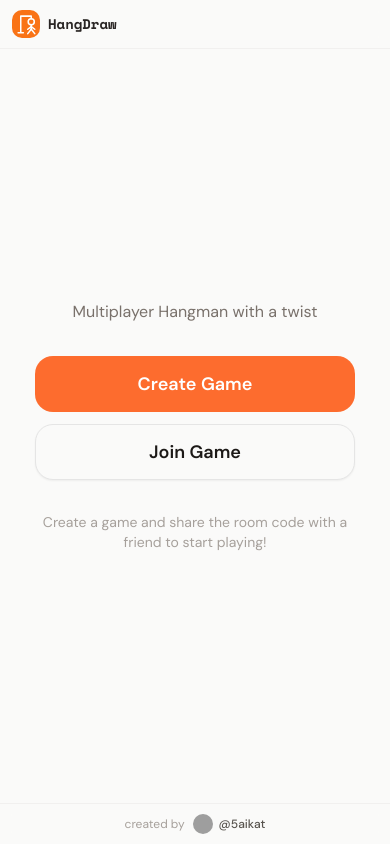
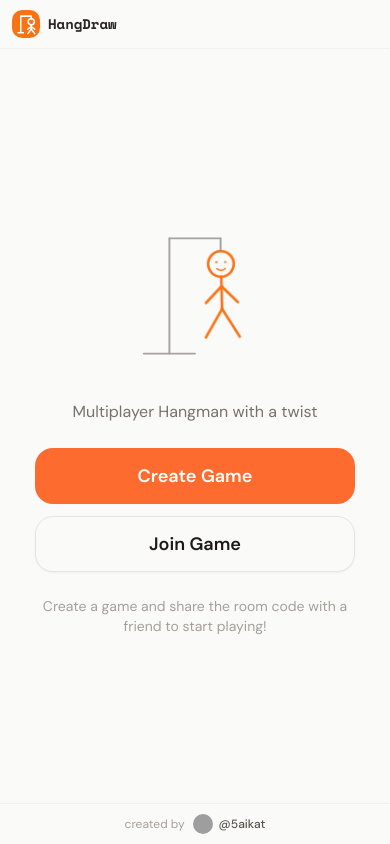
Before and after one commit to shokks/hangdraw, a Next.js app: page / in a window 390 px wide. Built offline with nearby package versions, Linux system fonts and the light colour scheme; grey boxes are pictures that could not be loaded.

Commit message:
Add animated hangman to home page
- Swaying body animation
- Arms and legs swing independently
- Cute face with blinking eyes and smile
- Orange color matching brand
- Responsive sizing for mobile/desktop

Co-authored-by: factory-droid[bot] <138933559+factory-droid[bot]@users.noreply.github.com>

```diff
--- a/app/page.tsx
+++ b/app/page.tsx
@@ -12,6 +12,65 @@ function generateRoomCode(): string {
     code += chars.charAt(Math.floor(Math.random() * chars.length));
   }
   return code;
+}
+
+function AnimatedHangman() {
+  return (
+    <svg viewBox="0 0 200 220" className="w-32 h-40 sm:w-40 sm:h-48">
+      {/* Gallows */}
+      <line x1="20" y1="200" x2="100" y2="200" stroke="#a8a29e" strokeWidth="3" strokeLinecap="round" />
+      <line x1="60" y1="200" x2="60" y2="20" stroke="#a8a29e" strokeWidth="3" strokeLinecap="round" />
+      <line x1="60" y1="20" x2="140" y2="20" stroke="#a8a29e" strokeWidth="3" strokeLinecap="round" />
+      <line x1="140" y1="20" x2="140" y2="40" stroke="#a8a29e" strokeWidth="3" strokeLinecap="round" />
+
+      {/* Body group - swaying */}
+      <g className="animate-sway" style={{ transformOrigin: '140px 40px' }}>
+        {/* Head */}
+        <circle cx="140" cy="60" r="20" fill="none" stroke="#f97316" strokeWidth="4" />
+        {/* Eyes - blinking */}
+        <g className="animate-pulse">
+          <circle cx="133" cy="57" r="2" fill="#f97316" />
+          <circle cx="147" cy="57" r="2" fill="#f97316" />
+        </g>
+        {/* Smile */}
+        <path d="M133 67 Q140 73 147 67" fill="none" stroke="#f97316" strokeWidth="2" strokeLinecap="round" />
+
+        {/* Body */}
+        <line x1="140" y1="80" x2="140" y2="130" stroke="#f97316" strokeWidth="4" strokeLinecap="round" />
+
+        {/* Left Arm - swinging */}
+        <g style={{ transformOrigin: '140px 95px', animation: 'swing-left 2s ease-in-out infinite' }}>
+          <line x1="140" y1="95" x2="115" y2="120" stroke="#f97316" strokeWidth="4" strokeLinecap="round" />
+        </g>
+
+        {/* Right Arm - swinging opposite */}
+        <g style={{ transformOrigin: '140px 95px', animation: 'swing-right 2s ease-in-out infinite' }}>
+          <line x1="140" y1="95" x2="165" y2="120" stroke="#f97316" strokeWidth="4" strokeLinecap="round" />
+        </g>
+
+        {/* Left Leg - swinging */}
+        <g style={{ transformOrigin: '140px 130px', animation: 'swing-left 2.5s ease-in-out infinite' }}>
+          <line x1="140" y1="130" x2="115" y2="175" stroke="#f97316" strokeWidth="4" strokeLinecap="round" />
+        </g>
+
+        {/* Right Leg - swinging opposite */}
+        <g style={{ transformOrigin: '140px 130px', animation: 'swing-right 2.5s ease-in-out infinite' }}>
+          <line x1="140" y1="130" x2="165" y2="175" stroke="#f97316" strokeWidth="4" strokeLinecap="round" />
+        </g>
+      </g>
+
+      <style>{`
+        @keyframes swing-left {
+          0%, 100% { transform: rotate(5deg); }
+          50% { transform: rotate(-5deg); }
+        }
+        @keyframes swing-right {
+          0%, 100% { transform: rotate(-5deg); }
+          50% { transform: rotate(5deg); }
+        }
+      `}</style>
+    </svg>
+  );
 }
 
 export default function Home() {
@@ -32,7 +91,10 @@ export default function Home() {
 
   return (
     <div className="flex flex-col items-center justify-center p-6 sm:p-8 bg-stone-50 min-h-[calc(100vh-5.5rem)] sm:min-h-[calc(100vh-6.5rem)]">
-      <div className="flex flex-col items-center gap-8 sm:gap-10 max-w-md w-full animate-fade-in">
+      <div className="flex flex-col items-center gap-6 sm:gap-8 max-w-md w-full animate-fade-in">
+        {/* Animated Hangman */}
+        <AnimatedHangman />
+
         <div className="text-center">
           <p className="text-base sm:text-lg text-stone-500">
             Multiplayer Hangman with a twist
```
